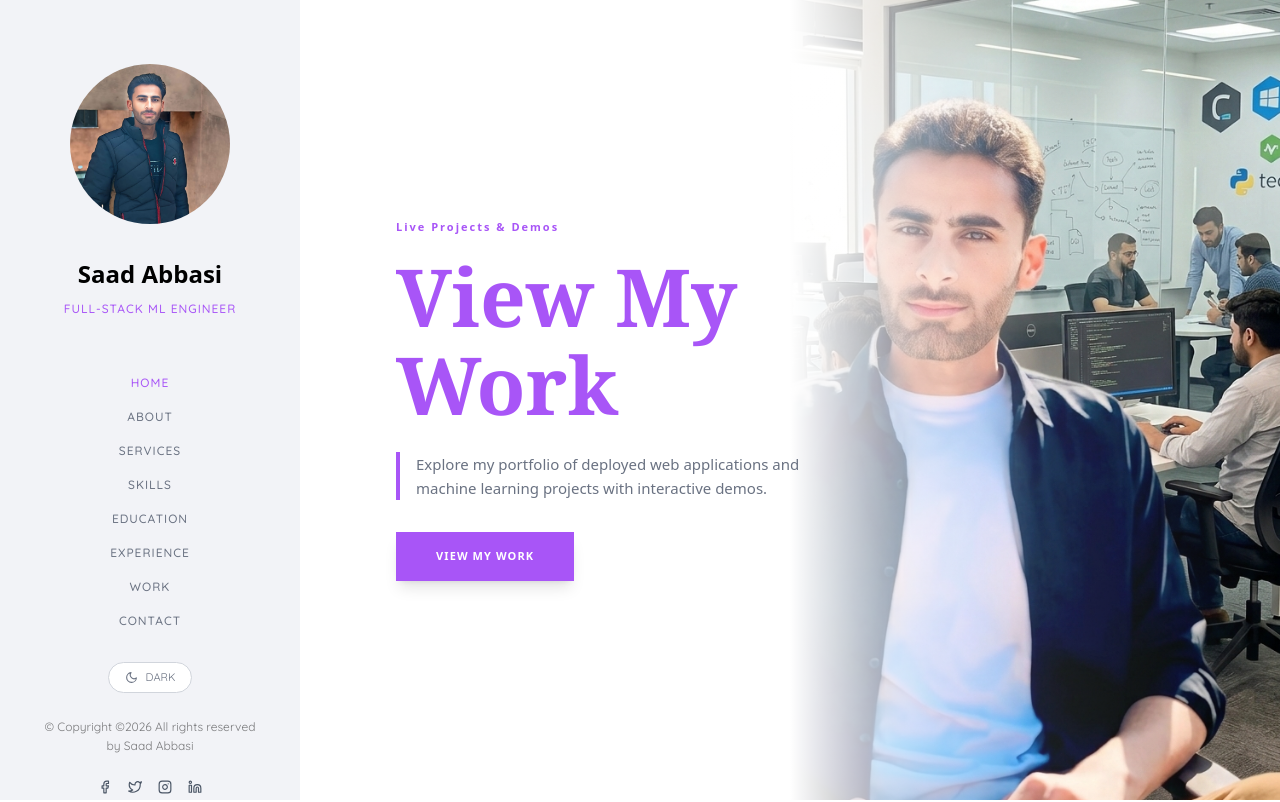
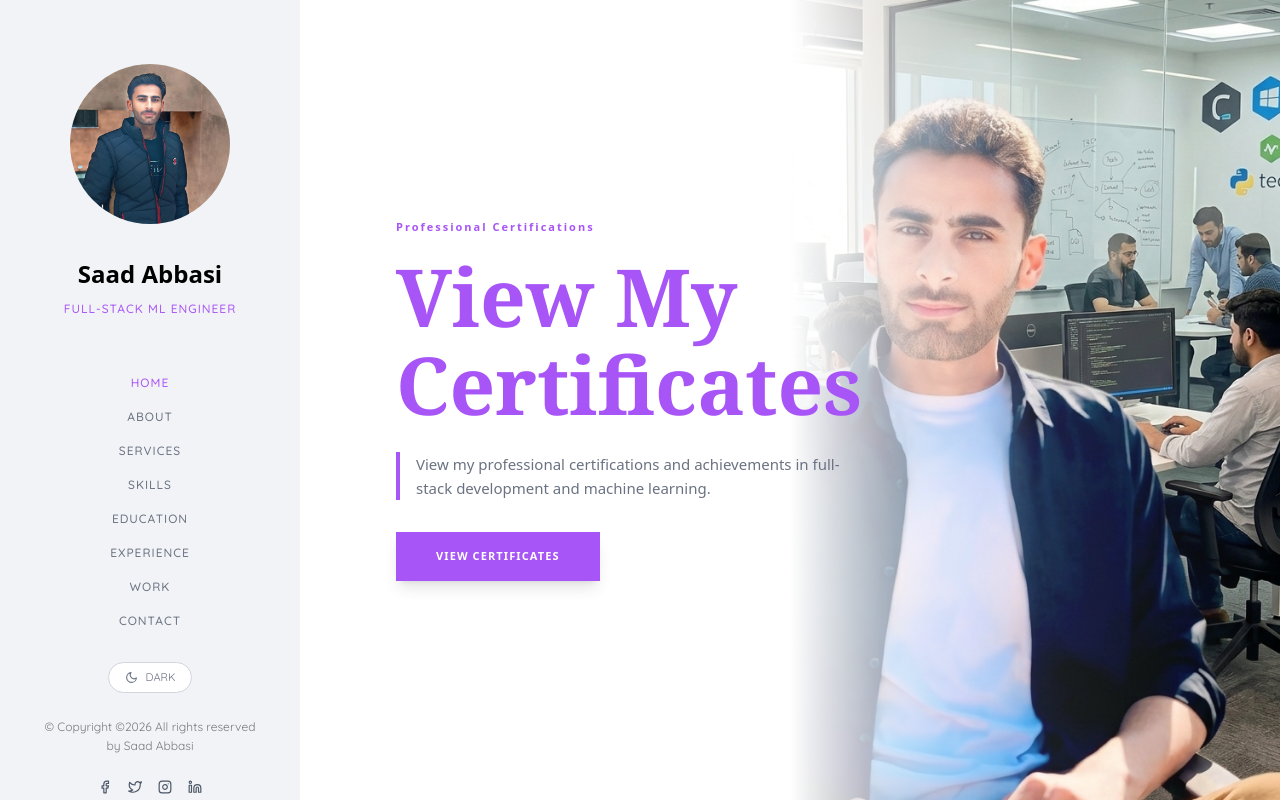
Before and after one commit to saad-abbasi07/saad-portfolio, a Next.js app: page / in a window 1280 px wide. Shown: the top 802 px of the page. Built offline with nearby package versions, Linux system fonts and the light colour scheme; a web font is replaced by a local one.

Commit message:
Update page.tsx

```diff
--- a/app/page.tsx
+++ b/app/page.tsx
@@ -71,18 +71,18 @@ const slides = [
     highlight: "Full Stack Software Engineer",
     description: "Full Stack Software Engineer & Machine Learning Developer. I build responsive products and smart solutions.",
     buttonText: "Download My CV",
-    image: "/images/main_images/creatix.jpg",
+    image: "/images/main_images/Creatix.jpg",
     action: "cv"
   },
   {
     id: 2,
     title: "View My",
-    subtitle: "Work",
-    highlight: "Live Projects & Demos",
-    description: "Explore my portfolio of deployed web applications and machine learning projects with interactive demos.",
-    buttonText: "View My Work",
+    subtitle: "Certificates",
+    highlight: "Professional Certifications",
+    description: "View my professional certifications and achievements in full-stack development and machine learning.",
+    buttonText: "View Certificates",
     image: "/images/main_images/my-pic.png",
-    action: "work"
+    action: "certification"
   }
 ];
 
```
